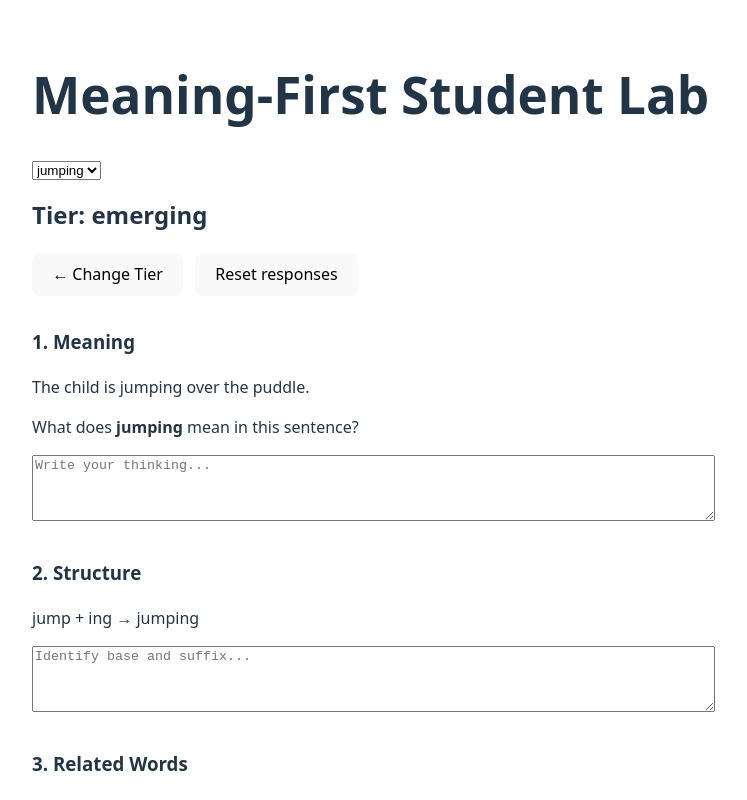
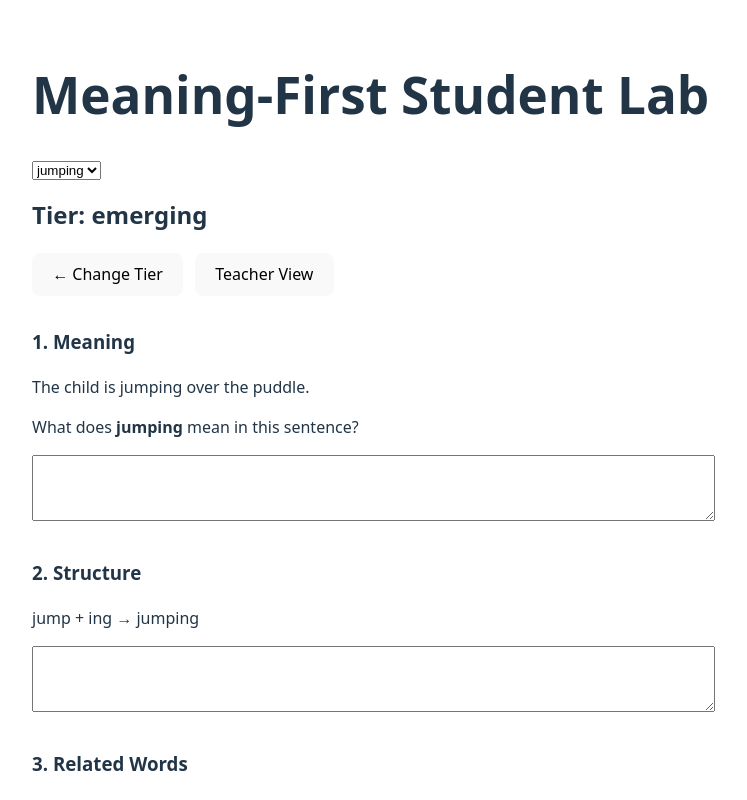
Before and after one commit to Lokahi-Connect/Meaning-First-Student-Lab, a React (Vite) app: page / in a window 1280 px wide. Both pictures are taken after a click on the button "🌱 Emerging". Shown: the top 800 px of the page, without its empty margins (0-747 px from the left). Built offline with nearby package versions, Linux system fonts and the light colour scheme.

Commit message:
Update App.tsx

```diff
--- a/src/App.tsx
+++ b/src/App.tsx
@@ -6,6 +6,7 @@ type Tier = "emerging" | "developing" | "expanding" | "abstract";
 export default function App() {
   const [tier, setTier] = useState<Tier | null>(null);
   const [lessonIndex, setLessonIndex] = useState(0);
+  const [teacherView, setTeacherView] = useState(false);
 
   const [meaningResponse, setMeaningResponse] = useState("");
   const [structureResponse, setStructureResponse] = useState("");
@@ -21,9 +22,7 @@ export default function App() {
     setGraphemeResponse("");
   };
 
-  if (!lesson) {
-    return <div>No lessons found.</div>;
-  }
+  if (!lesson) return <div>No lessons found.</div>;
 
   if (!tier) {
     return (
@@ -42,7 +41,6 @@ export default function App() {
     <div style={{ padding: "2rem" }}>
       <h1>Meaning-First Student Lab</h1>
 
-      {/* Lesson Selector */}
       <select
         value={lessonIndex}
         onChange={(e) => {
@@ -60,8 +58,11 @@ export default function App() {
       <h2 style={{ marginTop: "1rem" }}>Tier: {tier}</h2>
 
       <button onClick={() => setTier(null)}>← Change Tier</button>
-      <button onClick={resetResponses} style={{ marginLeft: "0.75rem" }}>
-        Reset responses
+      <button
+        onClick={() => setTeacherView(!teacherView)}
+        style={{ marginLeft: "0.75rem" }}
+      >
+        {teacherView ? "Student View" : "Teacher View"}
       </button>
 
       {/* 1. Meaning */}
@@ -74,7 +75,6 @@ export default function App() {
         <textarea
           value={meaningResponse}
           onChange={(e) => setMeaningResponse(e.target.value)}
-          placeholder="Write your thinking..."
           rows={4}
           style={{ width: "100%" }}
         />
@@ -87,7 +87,6 @@ export default function App() {
         <textarea
           value={structureResponse}
           onChange={(e) => setStructureResponse(e.target.value)}
-          placeholder="Identify base and suffix..."
           rows={4}
           style={{ width: "100%" }}
         />
@@ -102,7 +101,6 @@ export default function App() {
         <textarea
           value={relatedResponse}
           onChange={(e) => setRelatedResponse(e.target.value)}
-          placeholder="List related words..."
           rows={4}
           style={{ width: "100%" }}
         />
@@ -117,10 +115,23 @@ export default function App() {
         <textarea
           value={graphemeResponse}
           onChange={(e) => setGraphemeResponse(e.target.value)}
-          placeholder="Explain how the suffix functions..."
           rows={4}
           style={{ width: "100%" }}
         />
+
+        {teacherView && (
+          <div
+            style={{
+              marginTop: "1rem",
+              padding: "1rem",
+              backgroundColor: "#f4f4f4",
+              borderRadius: "6px"
+            }}
+          >
+            <strong>Model Explanation:</strong>
+            <p>{lesson.graphemeExplanation}</p>
+          </div>
+        )}
       </section>
     </div>
   );
```
